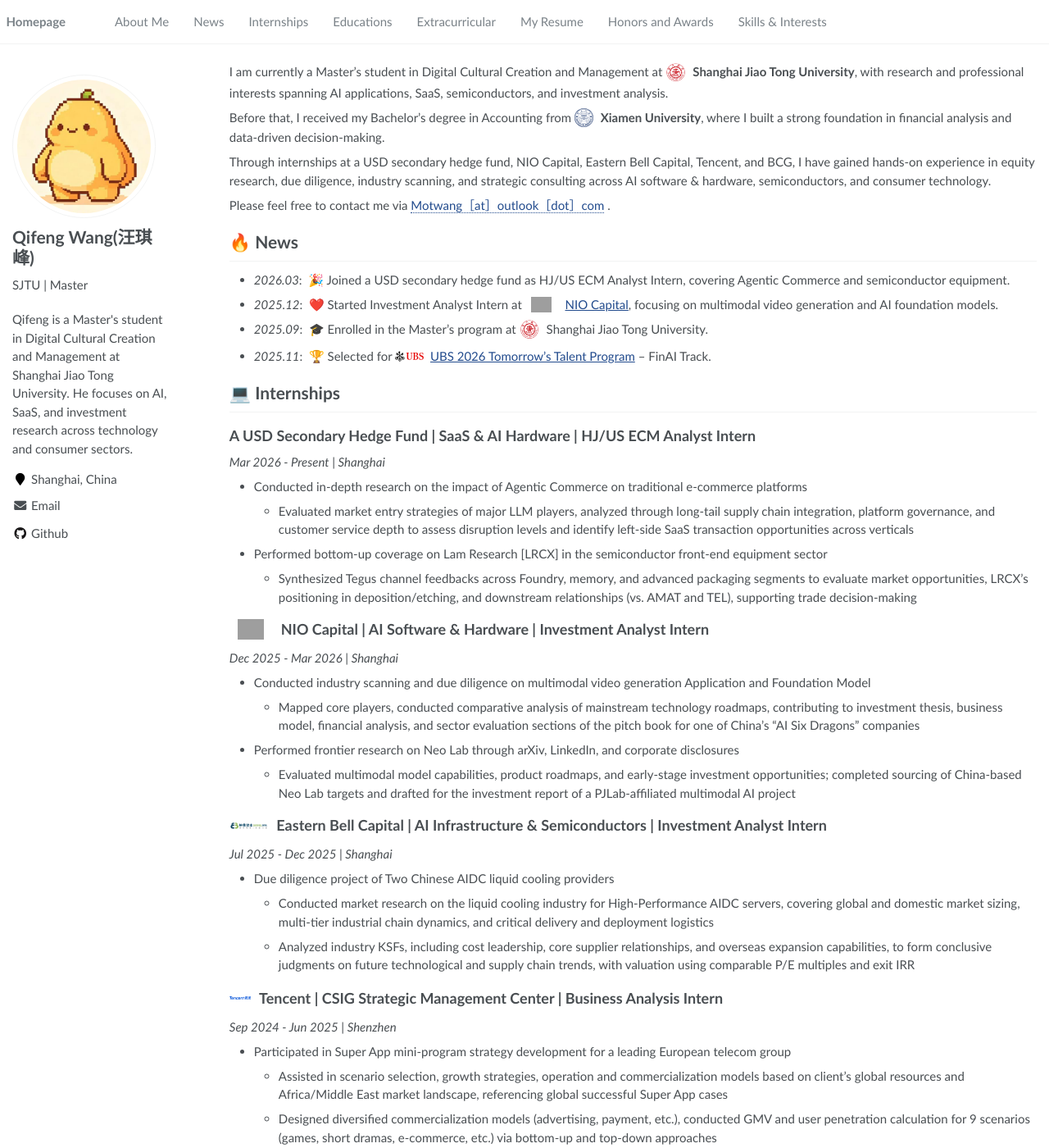
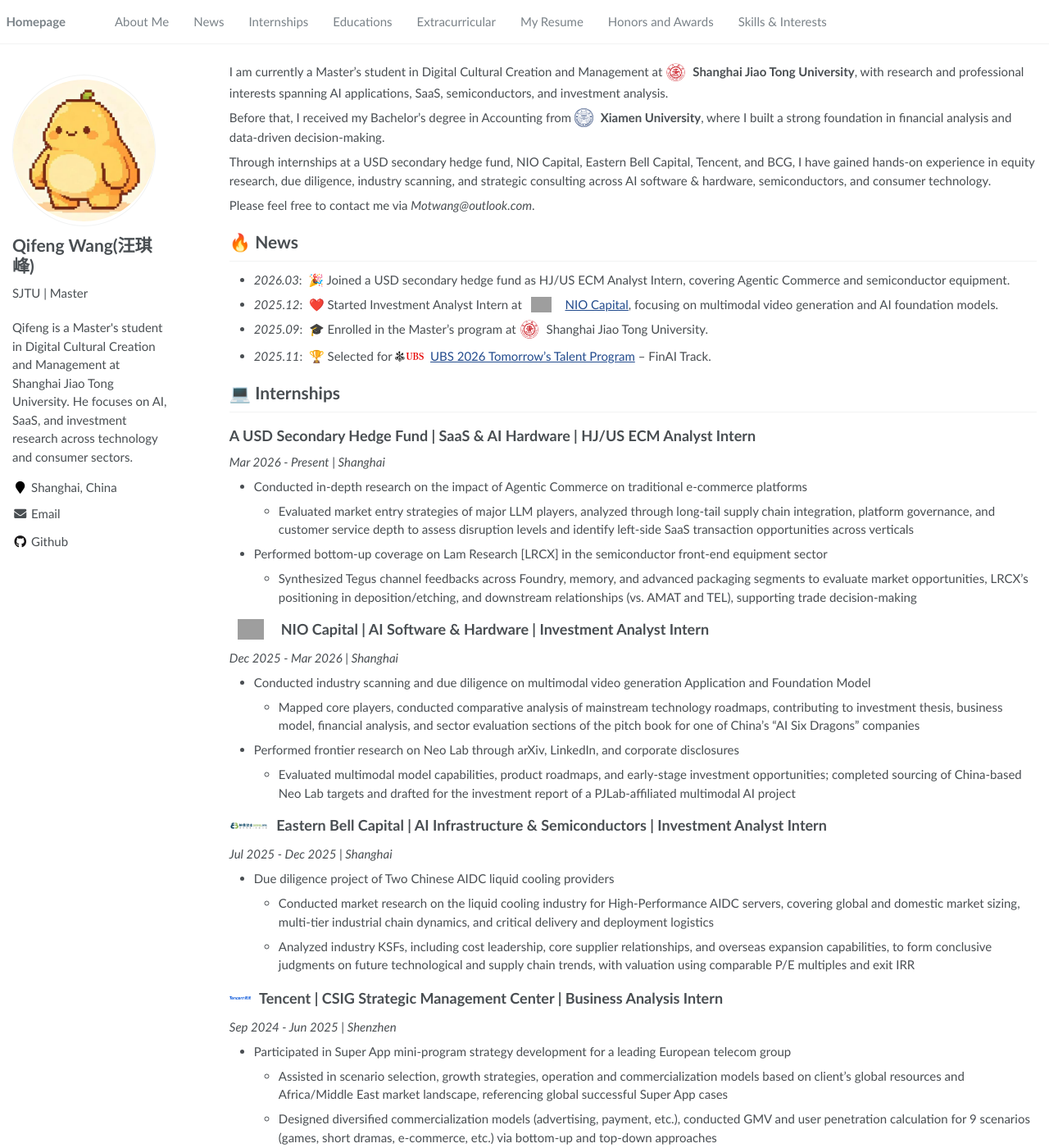
Before and after one commit to MotWang/Motwang.github.io, a Jekyll site: the page built from _pages/about.md, in a window 1280 px wide and 1400 px high. Shown: the whole window at 82% size. Built offline with Jekyll 4.4.1, drawn with Linux system fonts in a browser that asks for light colours; grey boxes are pictures that could not be loaded.

Commit message:
Fix sidebar layout and restore standard email links.
Stack sidebar profile vertically, move description into author content, remove email obfuscation, and revert to mailto Email links.

Co-authored-by: Cursor <cursoragent@cursor.com>

```diff
--- a/_config.yml
+++ b/_config.yml
@@ -28,9 +28,7 @@ author:
   employer         :
   pubmed           :
   googlescholar    :
-  email_user       : "Motwang"
-  email_domain     : "outlook.com"
-  email_display    : "Motwang［at］outlook［dot］com"
+  email            : "Motwang@outlook.com"
   researchgate     :
   uri              :
   bitbucket        :
--- a/_includes/author-profile.html
+++ b/_includes/author-profile.html
@@ -11,14 +11,14 @@
   <div class="author__content">
     <h3 class="author__name">{{ author.name }}</h3>
     {% if author.bio %}<p class="author__bio">{{ author.bio }}</p>{% endif %}
+    {% if site.description %}
+      <p class="author__description">{{ site.description }}</p>
+    {% endif %}
   </div>
 
   <div class="author__urls-wrapper">
     <!-- <button class="btn btn--inverse">More Info & Contact</button> -->
     <ul class="author__urls social-icons">
-      {% if site.description %}
-        <li class="author__description"><div>{{ site.description }}</div></li>
-      {% endif %}
       {% if author.location %}
         <li><i class="fa fa-fw fa-map-marker" aria-hidden="true"></i> {{ author.location }}</li>
       {% endif %}
@@ -28,8 +28,8 @@
       {% if author.uri %}
         <li><a href="{{ author.uri }}"><i class="fas fa-fw fa-link" aria-hidden="true"></i> Website</a></li>
       {% endif %}
-      {% if author.email_user and author.email_domain %}
-        <li><a href="#" class="email-protect email-protect--sidebar" data-u="{{ author.email_user }}" data-d="{{ author.email_domain }}" title="Click to send email"><i class="fas fa-fw fa-envelope" aria-hidden="true"></i> Email</a></li>
+      {% if author.email %}
+        <li><a href="mailto:{{ author.email }}"><i class="fas fa-fw fa-envelope" aria-hidden="true"></i> Email</a></li>
       {% endif %}
       {% if author.keybase %}
         <li><a href="https://keybase.io/{{ author.keybase }}"><i class="fas fa-fw fa-key" aria-hidden="true"></i> Keybase</a></li>
@@ -123,8 +123,8 @@
       {% if author.uri %}
         <a href="{{ author.uri }}"><i class="fas fa-fw fa-link" aria-hidden="true"></i></a>
       {% endif %}
-      {% if author.email_user and author.email_domain %}
-        <a href="#" class="email-protect email-protect--sidebar" data-u="{{ author.email_user }}" data-d="{{ author.email_domain }}" title="Click to send email"><i class="fas fa-fw fa-envelope" aria-hidden="true"></i></a>
+      {% if author.email %}
+        <a href="mailto:{{ author.email }}"><i class="fas fa-fw fa-envelope" aria-hidden="true"></i></a>
       {% endif %}
       {% if author.keybase %}
         <a href="https://keybase.io/{{ author.keybase }}"><i class="fas fa-fw fa-key" aria-hidden="true"></i></a>
--- a/_includes/email-link.html
+++ /dev/null
@@ -1 +0,0 @@
-<a href="#" class="email-protect" data-u="{{ include.user | default: site.author.email_user }}" data-d="{{ include.domain | default: site.author.email_domain }}" title="Click to send email">{{ include.display | default: site.author.email_display }}</a>
--- a/_includes/scripts.html
+++ b/_includes/scripts.html
@@ -2,4 +2,3 @@
 
 {% include analytics.html %}
 {% include fetch_google_scholar_stats.html %}
-{% include email-protect.html %}
--- a/assets/css/main.scss
+++ b/assets/css/main.scss
@@ -193,19 +193,27 @@ h2 img.org-logo[data-org="tencent"] {
     width: 1.45em;
 }
 
-a.email-protect {
-    cursor: pointer;
-    text-decoration: none;
-    border-bottom: 1px dotted currentColor;
+.sidebar .profile_box {
+    display: block;
+    max-width: 100%;
 }
 
-a.email-protect:hover {
-    text-decoration: none;
-    opacity: 0.85;
+.sidebar .author__avatar,
+.sidebar .author__content,
+.sidebar .author__urls-wrapper {
+    display: block;
+    width: 100%;
+    padding-left: 0;
+    padding-right: 0;
 }
 
-a.email-protect--sidebar {
-    border-bottom: none;
+.sidebar .author__description {
+    margin: 0.75em 0 1em;
+    font-size: $type-size-6;
+    line-height: 1.5;
+    white-space: normal;
+    overflow-wrap: anywhere;
+    word-break: normal;
 }
 
 .sidebar .author__urls li {
@@ -214,33 +222,4 @@ a.email-protect--sidebar {
 
 .sidebar .author__urls a {
     white-space: normal;
-    word-break: break-word;
 }
-
-.sidebar .author__urls li.author__description div {
-    max-width: 100%;
-    overflow-wrap: anywhere;
-    margin-bottom: 1em;
-    line-height: 1.5;
-}
-
-.sidebar .profile_box {
-    flex-wrap: wrap;
-    max-width: 100%;
-}
-
-.sidebar .author__urls-wrapper {
-    @include breakpoint(max-width $large) {
-        width: 100%;
-        margin-top: 0.5em;
-    }
-}
-
-.sidebar .author__content,
-.sidebar .author__urls-wrapper {
-    @include breakpoint(max-width $large) {
-        display: block;
-        width: 100%;
-        padding-left: 0;
-    }
-}
```
Also changed, not shown: _includes/email-protect.html (deleted, +0 -17 lines), _pages/about.md (+1 -1 lines).
